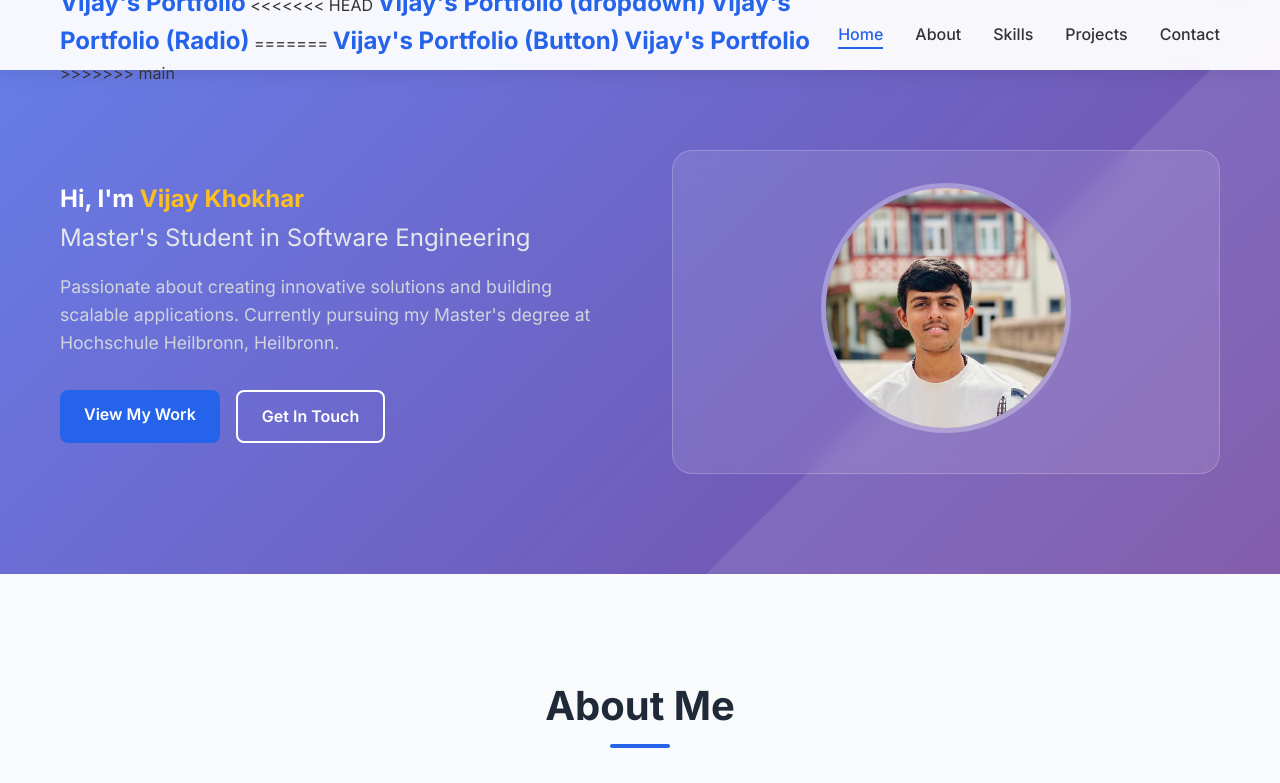
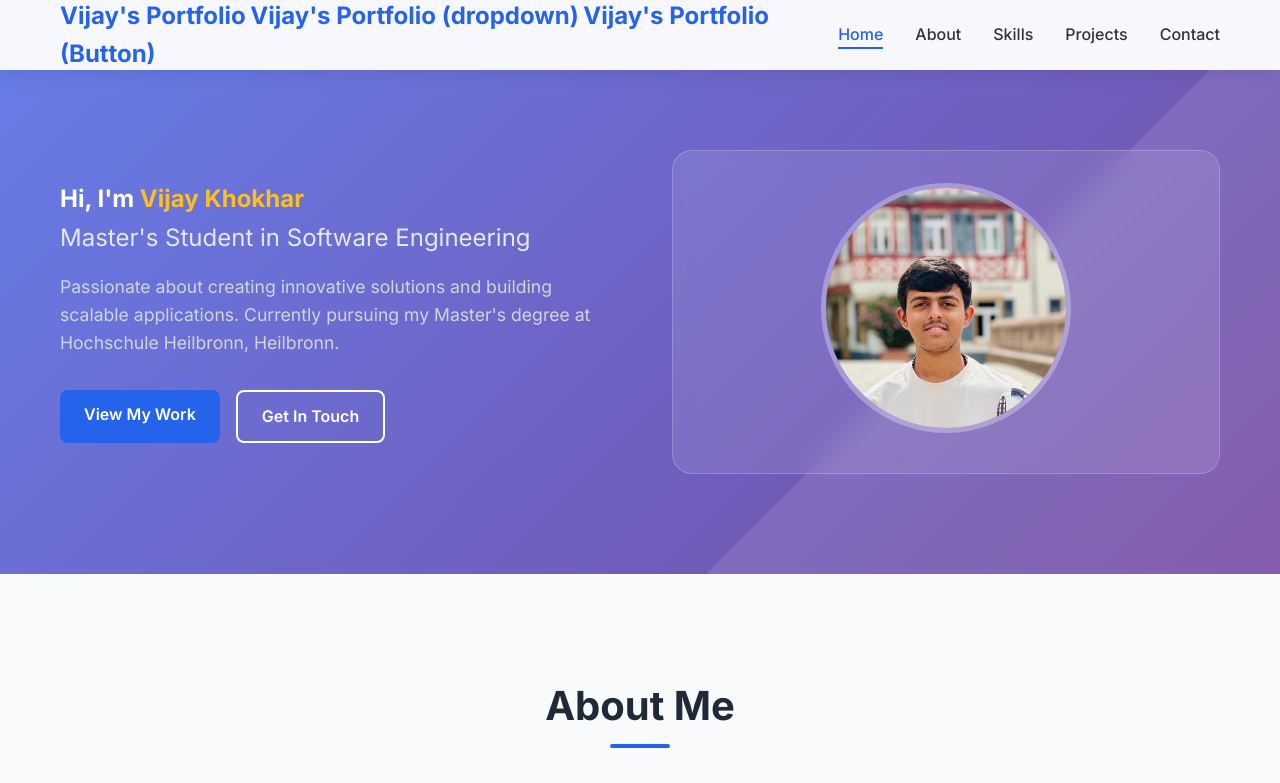
Before and after one commit to VijayKhokhar111/Portfolio, a plain HTML site: page index.html in a window 1280 px wide. Shown: the top 783 px of the page. Drawn offline with Linux system fonts and the light colour scheme.

Commit message:
Add button again

```diff
--- a/index.html
+++ b/index.html
@@ -14,13 +14,8 @@
         <div class="nav-container">
             <div class="nav-logo">
                 <a href="#home">Vijay's Portfolio</a>
-<<<<<<< HEAD
                 <a href="#home">Vijay's Portfolio (dropdown)</a>
-                <a href="#home">Vijay's Portfolio (Radio)</a>
-=======
                 <a href="#home">Vijay's Portfolio (Button)</a>
-                <a href="#home">Vijay's Portfolio</a>
->>>>>>> main
             </div>
             <ul class="nav-menu">
                 <li class="nav-item">
```
